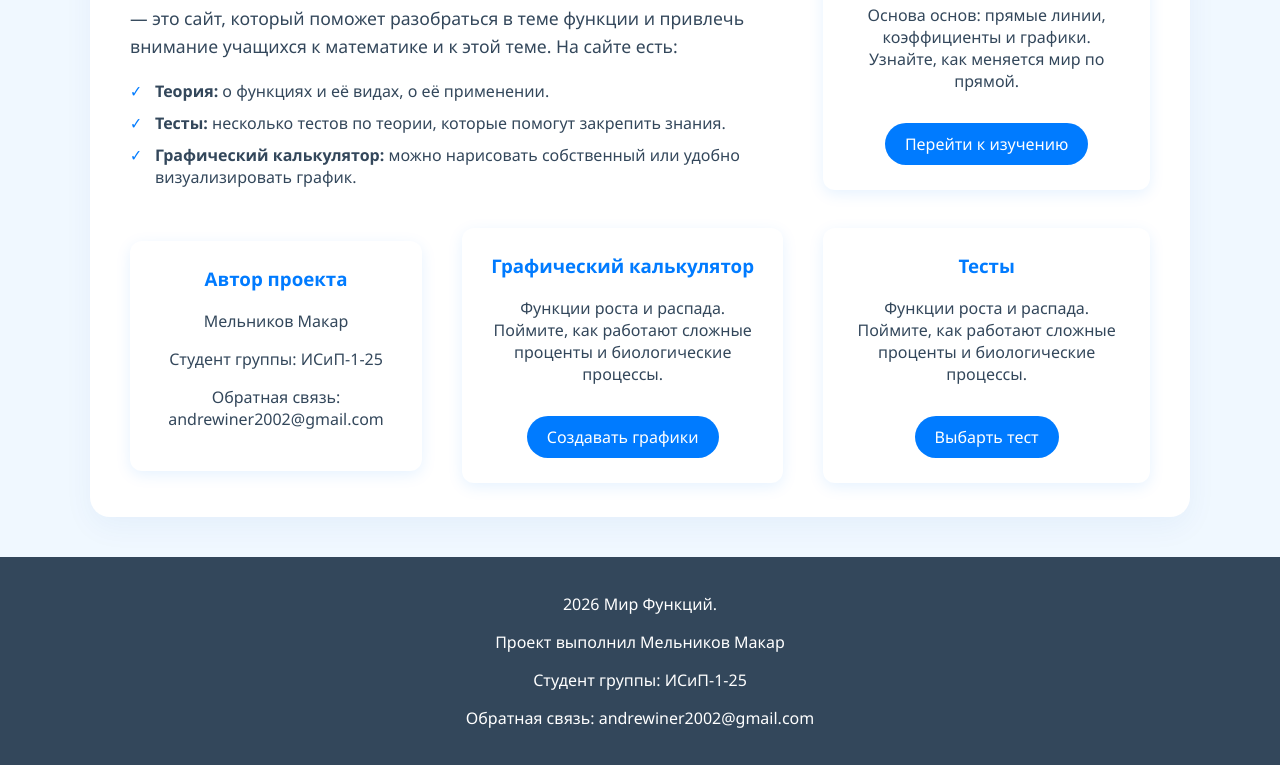
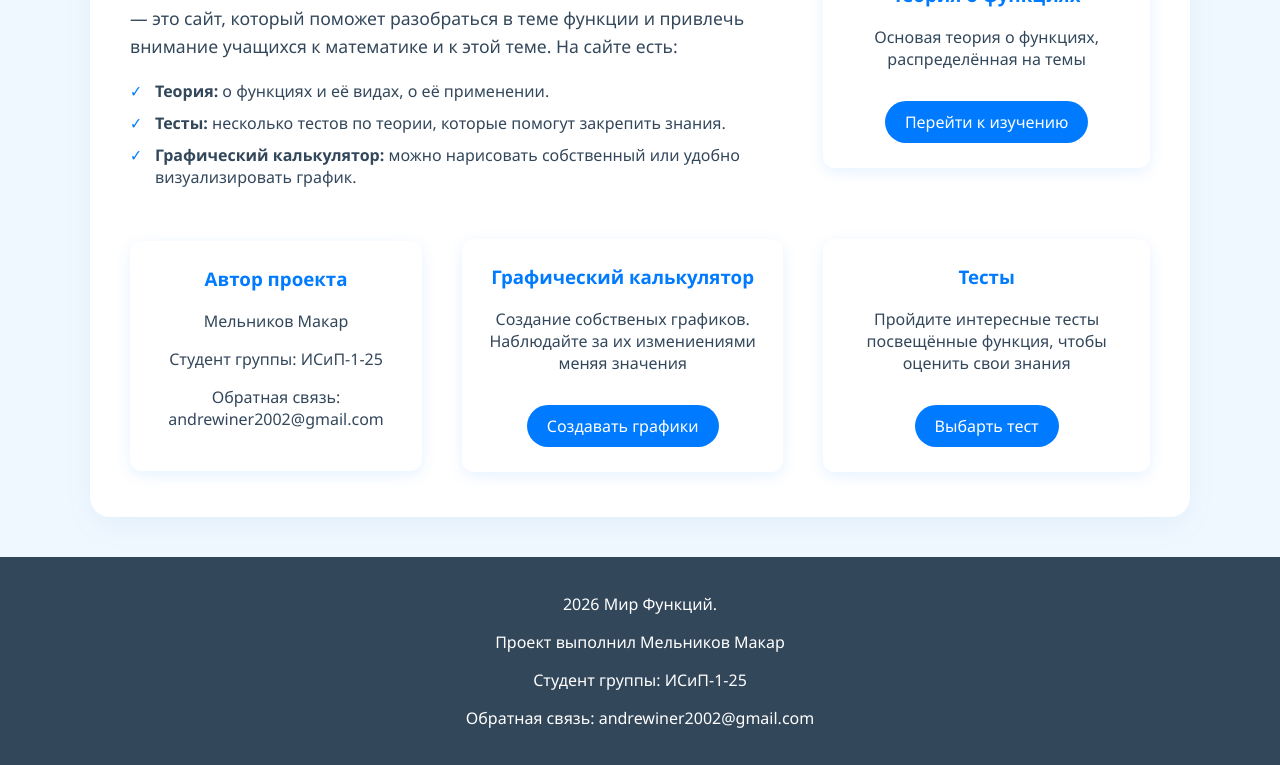
Before and after one commit to Makyr54/mirfunctions, a plain HTML site: page index.html in a window 1280 px wide. Shown: the part 222-987 px from the top of the page. Drawn offline with Linux system fonts and the light colour scheme.

Commit message:
index.html

```diff
--- a/index.html
+++ b/index.html
@@ -34,7 +34,7 @@
 
                 <div class="card">
                     <h3>Теория о функциях</h3>
-                    <p>Основа основ: прямые линии, коэффициенты и графики. Узнайте, как меняется мир по прямой.</p>
+                    <p>Основая теория о функциях, распределённая на темы</p>
                     <a href="./teoria/teoria.html" class="btn">Перейти к изучению</a>
                 </div>
                 <div class="about-grid1">
@@ -46,13 +46,13 @@
                     </div>
                     <div class="card">
                         <h3>Графический калькулятор</h3>
-                        <p>Функции роста и распада. Поймите, как работают сложные проценты и биологические процессы.</p>
+                        <p>Создание собственых графиков. Наблюдайте за их измениениями меняя значения</p>
                         <a href="grafkl.html" class="btn">Создавать графики</a>
                     </div>
                 </div>
                 <div class="card">
                     <h3>Тесты</h3>
-                    <p>Функции роста и распада. Поймите, как работают сложные проценты и биологические процессы.</p>
+                    <p>Пройдите интересные тесты посвещённые функция, чтобы оценить свои знания</p>
                     <a href="tests.html" class="btn">Выбарть тест</a>
                 </div>
 
```
